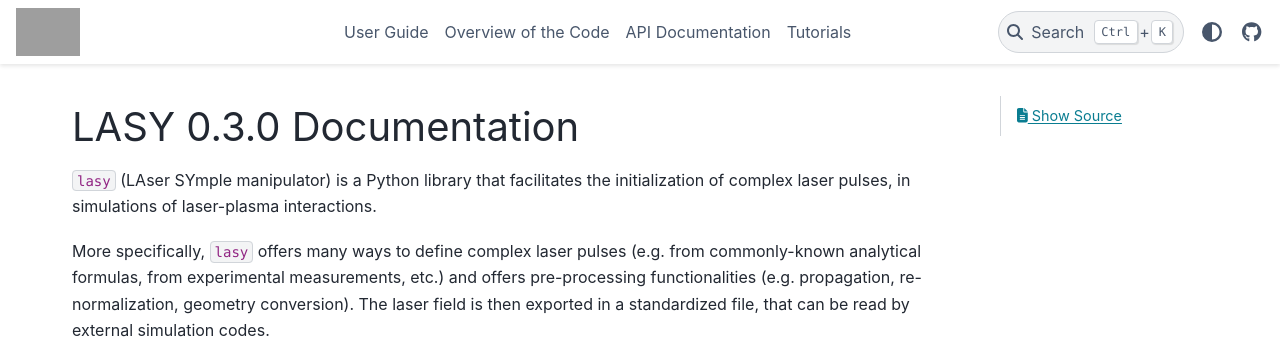
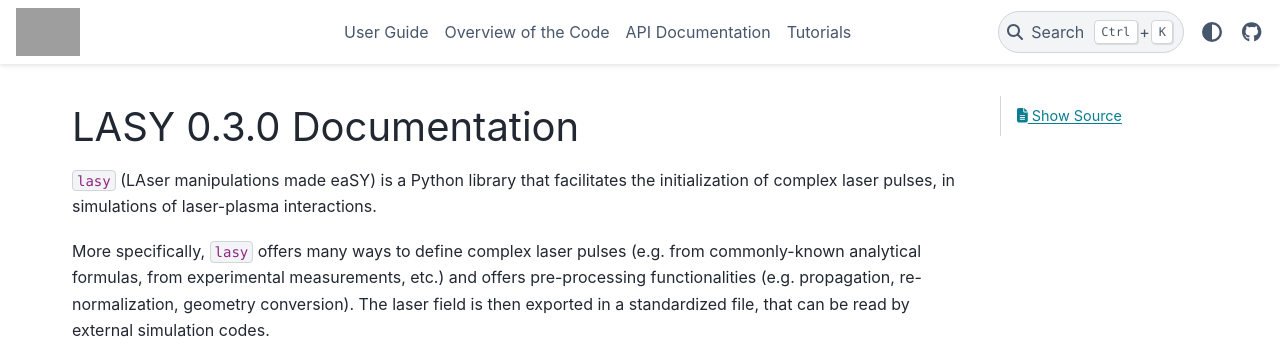
Before and after one commit to LASY-org/lasy, a Sphinx documentation site: the page built from docs/source/index.rst, in a window 1280 px wide and 991 px high. Shown: the top 363 px of the window. Built offline with Sphinx 7.4.7 and the PyData theme 0.15.4, drawn with Linux system fonts in a browser that asks for light colours; grey boxes are pictures that could not be loaded.

Commit message:
Update LASY slogan (#205)

```diff
--- a/docs/source/index.rst
+++ b/docs/source/index.rst
@@ -6,7 +6,7 @@
 LASY |release| Documentation
 ============================
 
-``lasy`` (LAser SYmple manipulator) is a Python library that facilitates the initialization of complex laser pulses, in simulations of laser-plasma interactions.
+``lasy`` (LAser manipulations made eaSY) is a Python library that facilitates the initialization of complex laser pulses, in simulations of laser-plasma interactions.
 
 More specifically, ``lasy`` offers many ways to define complex laser pulses (e.g. from commonly-known analytical formulas, from experimental measurements, etc.) and offers pre-processing functionalities (e.g. propagation, re-normalization, geometry conversion).
 The laser field is then exported in a standardized file, that can be read by external simulation codes.
```
